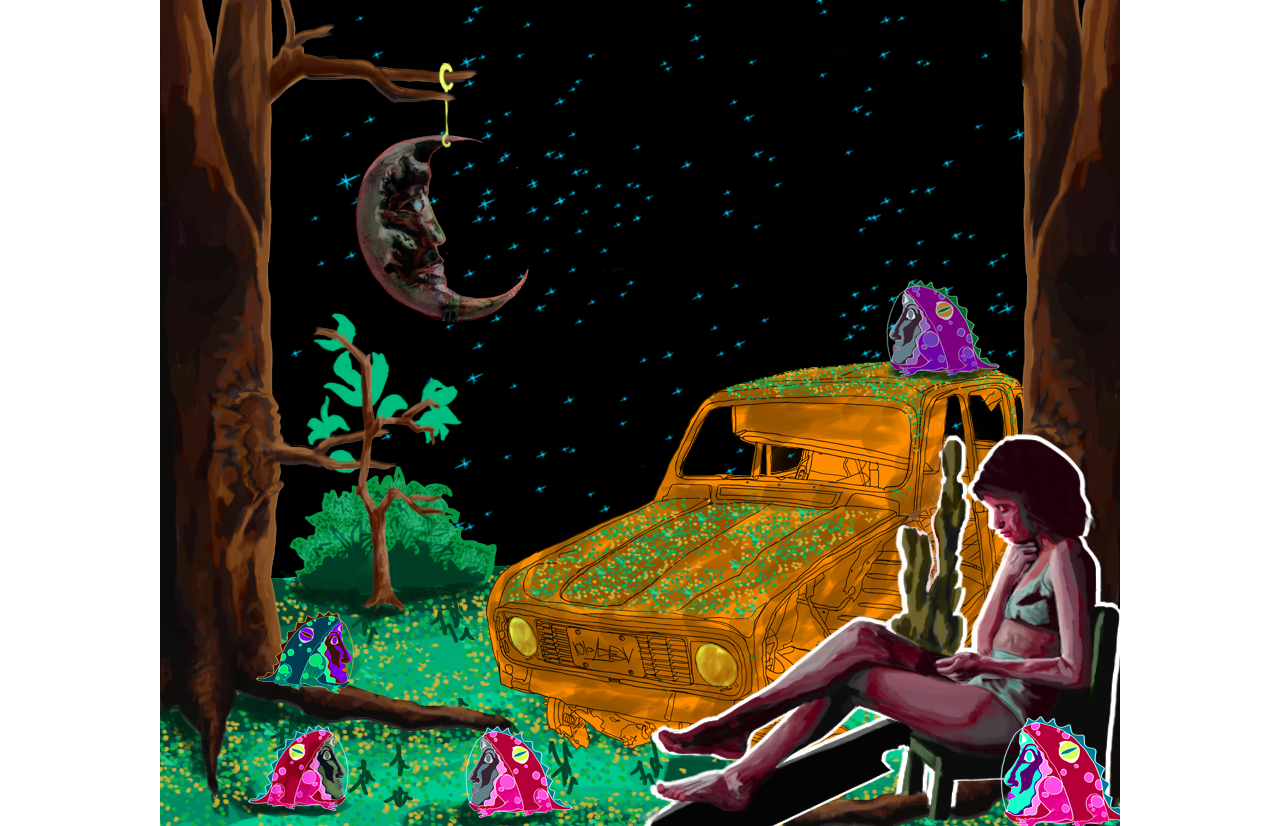
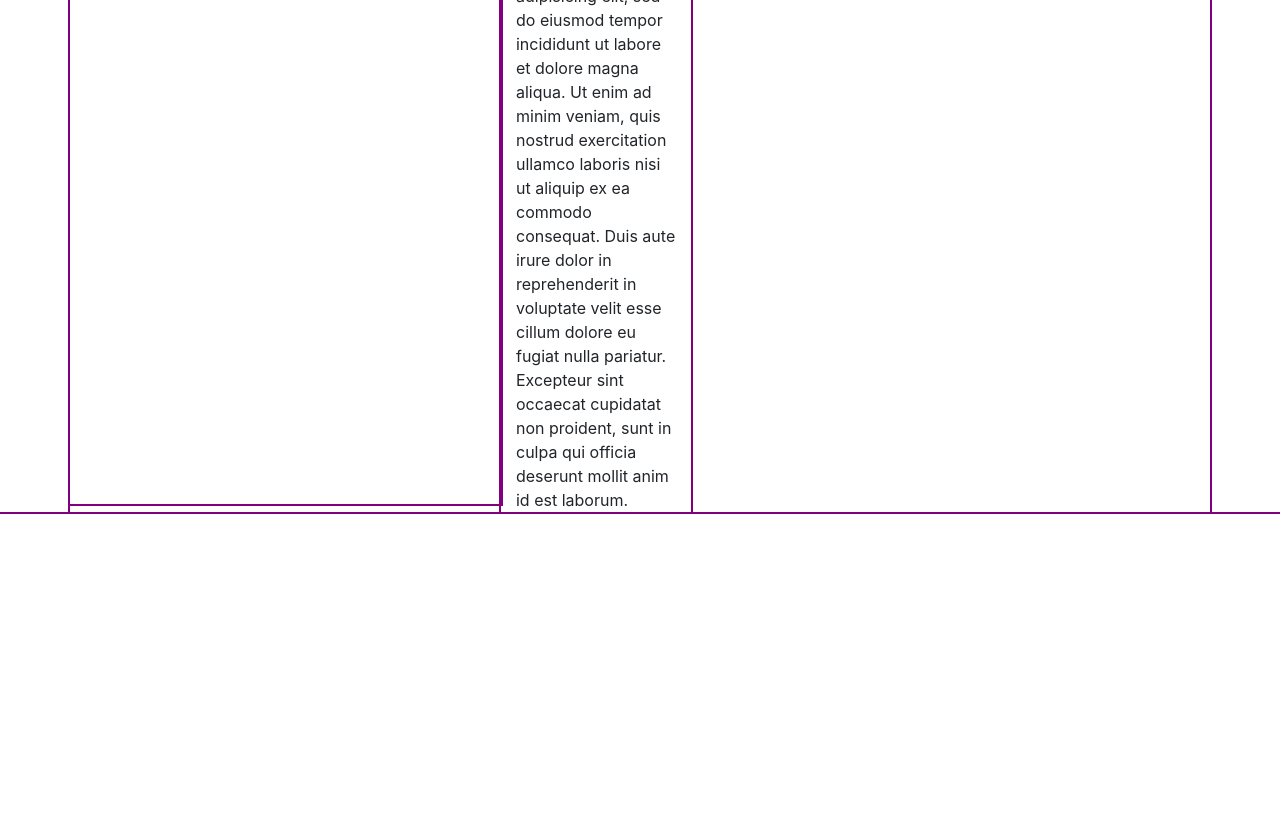
Before and after one commit to hibridovgr/ejercicios.1, a plain HTML site: page index.html in a window 1280 px wide. Shown: the part 64-890 px from the top of the page. After the commit the page ends 800 px from the top, so only its background shows below. Drawn offline with nearby package versions, Linux system fonts and the light colour scheme.

Commit message:
agregamos bootstrap al css y checamos las 12 columnas

```diff
--- /dev/null
+++ b/css/master.css
@@ -0,0 +1,3 @@
+* {
+  outline: 2px solid purple;
+}
--- a/index.html
+++ b/index.html
@@ -9,17 +9,24 @@
   <meta name="viewport" content="width=device-width, initial-scale=1.0">
   <!-- titulo del sitio -->
   <title>Template HTML</title>
-<!-- estilos -->
+  <!-- estilos -->
   <link rel="stylesheet" href="https://stackpath.bootstrapcdn.com/bootstrap/4.1.3/css/bootstrap.min.css" integrity="sha384-MCw98/SFnGE8fJT3GXwEOngsV7Zt27NXFoaoApmYm81iuXoPkFOJwJ8ERdknLPMO" crossorigin="anonymous">
-  <link rel="stylesheet" href="/css/app.css">
+  <link rel="stylesheet" href="css/master.css">
 </head>
 <body>
-  <section>
-    <center>
-      <h1>Template HTML + CSS</h1>
-      <img src="img/dibujosmios.png" alt="hibrido estuvo aquí">
-    </center>
-  </section>
+  <main id="main" class="container">
+
+    <section class="row">
+
+      <h1 "col-sm-12">Template HTML + CSS</h1>
+      <div class="col-sm-12 col-md-6 col-lg-2">
+
+Lorem ipsum dolor sit amet, consectetur adipisicing elit, sed do eiusmod tempor incididunt ut labore et dolore magna aliqua. Ut enim ad minim veniam, quis nostrud exercitation ullamco laboris nisi ut aliquip ex ea commodo consequat. Duis aute irure dolor in reprehenderit in voluptate velit esse cillum dolore eu fugiat nulla pariatur. Excepteur sint occaecat cupidatat non proident, sunt in culpa qui officia deserunt mollit anim id est laborum.
+
+      <!-- <img src="img/dibujosmios.png" alt="hibrido estuvo aquí"> -->
+</div>
+    </section>
+  </section class="row">
 
 </body>
 </html>
--- a/master.css
+++ b/master.css
@@ -0,0 +1,8 @@
+* {
+  outline: 2px solid purple;
+}
+
+/*resets*/
+div, section, article, ul{
+  heigth:100%;
+}
```
